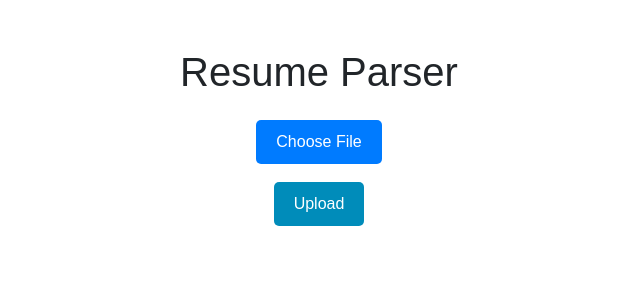
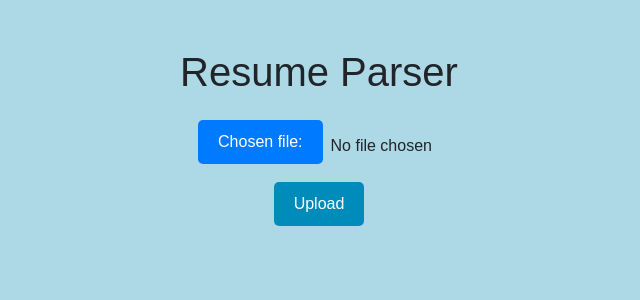
Before and after one commit to ashmita-5/NLP-Assignment-3---Resume-Parser, a Flask app: page / in a window 1280 px wide. Shown: the top 300 px of the page, without its empty margins (321-961 px from the left). Run offline with Flask 3, Linux system fonts and the light colour scheme; some libraries are stand-ins or nearby versions.

Commit message:
Add files via upload

```diff
--- a/templates/index.html
+++ b/templates/index.html
@@ -6,15 +6,25 @@
     <title>Resume Parser</title>
     <link rel="stylesheet" href="https://stackpath.bootstrapcdn.com/bootstrap/4.5.2/css/bootstrap.min.css">
     <link rel="stylesheet" href="{{ url_for('static', filename='styles.css') }}">
+    <style>
+        body {
+            background-color: #ADD8E6;
+        }
+    </style>
 </head>
 <body>
     <div class="container">
         <h1 class="mt-5 mb-4">Resume Parser</h1>
 
         <form action="/" method="POST" enctype="multipart/form-data" class="upload-form mb-4">
-            <label for="fileInput" class="file-label">Choose File</label>
-            <input type="file" id="fileInput" name="file" class="file-input">
-            <button type="submit" class="upload-button btn btn-primary">Upload</button>
+            <div class="d-flex align-items-center">
+                <label for="fileInput" class="file-label mr-2">Chosen file:</label>
+                <span id="fileName" class="mr-2">No file chosen</span>
+            </div>
+            <div class="d-flex align-items-center">
+                <input type="file" id="fileInput" name="file" class="file-input mr-2" onchange="updateFileName(this)">
+                <button type="submit" class="upload-button btn btn-primary">Upload</button>
+            </div>
         </form>
 
         {% if extracted_info %}
@@ -22,9 +32,7 @@
             <div class="col-md-4">
                 <h2>Skills</h2>
                 <ul class="list-group">
-                    {% for skill in extracted_info['skills'] %}
-                    <li class="list-group-item">{{ skill }}</li>
-                    {% endfor %}
+                    <li class="list-group-item">{{ ", ".join(extracted_info['skills']) }}</li>
                 </ul>
             </div>
             <div class="col-md-4">
@@ -50,5 +58,13 @@
         </form>
         {% endif %}
     </div>
+
+    <script>
+        function updateFileName(input) {
+            const fileNameSpan = document.getElementById('fileName');
+            const fileName = input.files[0].name;
+            fileNameSpan.textContent = fileName;
+        }
+    </script>
 </body>
 </html>
```
